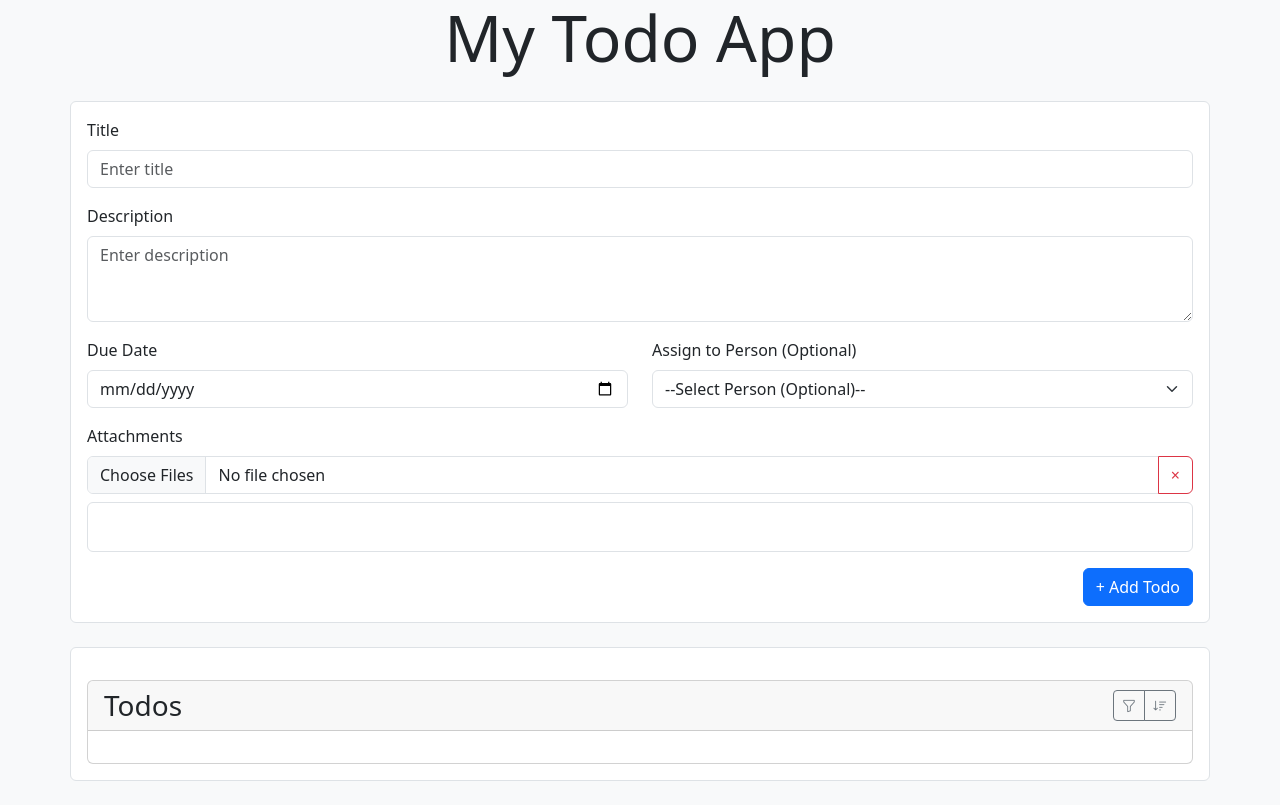
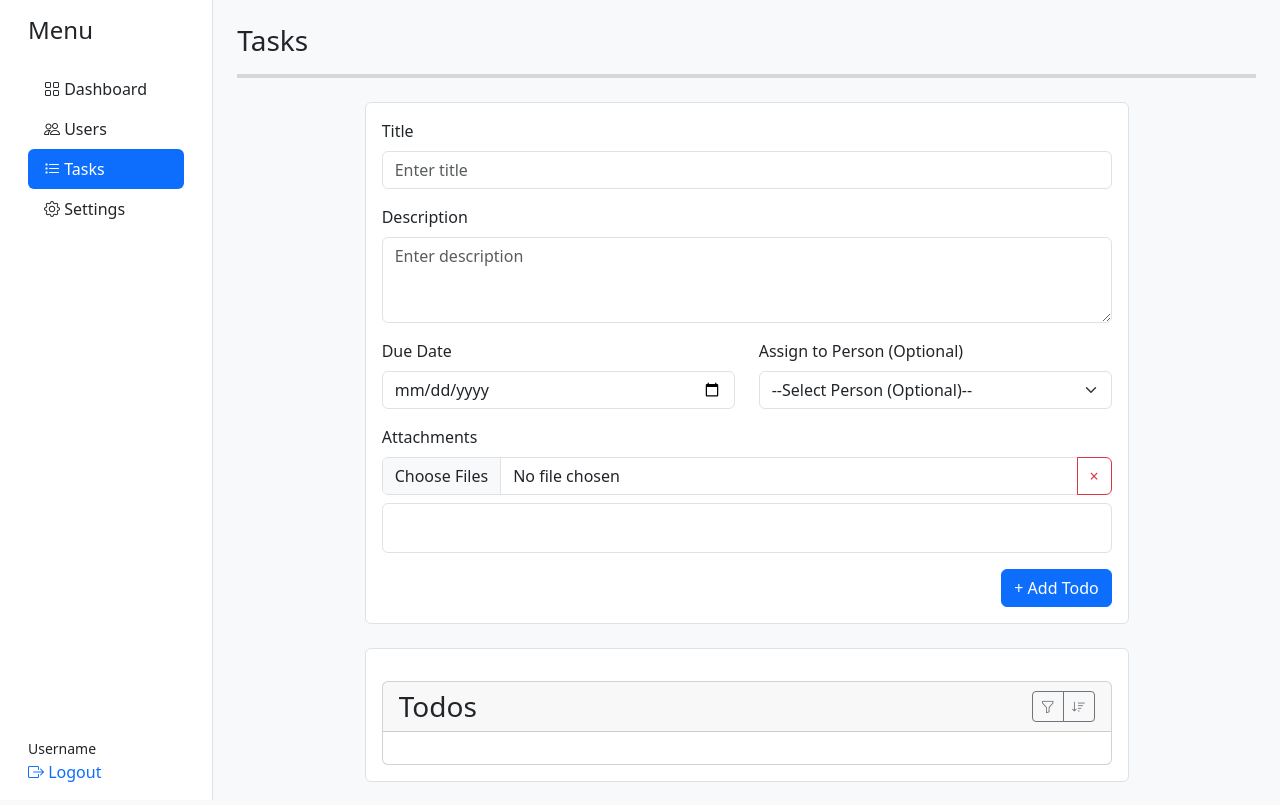
Before and after one commit to addefj/Bootstrap---JavaScript-workshop, a plain HTML site: page index.html in a window 1280 px wide. Drawn offline with nearby package versions, Linux system fonts and the light colour scheme.

Commit message:
added sidebar, and adjusted some container sizes

```diff
--- a/index.html
+++ b/index.html
@@ -19,10 +19,58 @@
     />
     <script src="index.js"></script>
   </head>
+
   <body class="bg-light">
     <div class="container-fluid">
-      <h1 class="text-center display-3">My Todo App</h1>
-      <div class="container bg-white border rounded border p-3 mt-4">
+      <div class="row">
+        <nav
+          class="col-md-2 d-none d-md-block bg-white sidebar border-end vh-100 position-fixed"
+        >
+          <div class="d-flex flex-column h-100 p-3">
+            <!-- Top: Navigation links -->
+            <div class="flex-grow-1 w-100">
+              <h4 class="mb-4">Menu</h4>
+              <ul class="nav nav-pills flex-column mb-auto w-100">
+                <li class="nav-item">
+                  <a href="#" class="nav-link link-dark">
+                    <i class="bi bi-grid"></i> Dashboard
+                  </a>
+                </li>
+                <li>
+                  <a href="#" class="nav-link link-dark">
+                    <i class="bi bi-people"></i> Users
+                  </a>
+                </li>
+                <li>
+                  <a href="#" class="nav-link active">
+                    <i class="bi bi-list-task"></i> Tasks
+                  </a>
+                </li>
+                <li>
+                  <a href="#" class="nav-link link-dark">
+                    <i class="bi bi-gear"></i> Settings
+                  </a>
+                </li>
+              </ul>
+            </div>
+
+            <!-- Bottom: Username and Logout -->
+            <div>
+              <small>Username</small><br />
+              <a href="#" class="text-decoration-none">
+                <i class="bi bi-box-arrow-right"></i> Logout
+              </a>
+            </div>
+          </div>
+        </nav>
+
+        <main class="col-md-9 ms-sm-auto col-lg-10 px-md-4 offset-md-2">
+          <h3 class="text-left mt-4">Tasks</h3>
+          <hr
+            class="mx-auto w-85 border border-secondary border-2 opacity-80"
+          />
+
+          <div class="container w-75 bg-white border rounded p-3 mt-4">
             <form id="form" novalidate>
               <div>
                 <label for="title" class="form-label">Title</label>
@@ -37,7 +85,6 @@
                 <div class="invalid-feedback">Please enter a title.</div>
               </div>
 
-
               <div class="mt-3">
                 <label for="description" class="form-label">Description</label>
                 <textarea
@@ -51,7 +98,6 @@
                 <div class="invalid-feedback">Please enter a description.</div>
               </div>
 
-
               <div class="row mt-3">
                 <div class="col-12 col-md-6 order-1">
                   <label for="date" class="form-label">Due Date</label>
@@ -64,7 +110,6 @@
                   />
                   <div class="invalid-feedback">Please choose a date.</div>
                 </div>
-
 
                 <div class="col-12 col-md-6 mt-3 mt-md-0 order-2">
                   <label for="assignee" class="form-label"
@@ -98,7 +143,10 @@
                   </button>
                 </div>
 
-            <ul class="list-group mt-2 border rounded p-4" id="fileList"></ul>
+                <ul
+                  class="list-group mt-2 border rounded p-4"
+                  id="fileList"
+                ></ul>
               </div>
 
               <div class="mt-3 text-end">
@@ -109,8 +157,7 @@
             </form>
           </div>
 
-
-      <div class="container bg-white border rounded p-3 mt-4">
+          <div class="container w-75 bg-white border rounded p-3 mt-4">
             <div class="card mt-3">
               <div class="card-header">
                 <div class="row align-items-center">
@@ -125,7 +172,10 @@
                       >
                         <i class="bi bi-funnel"></i>
                       </button>
-                  <button class="btn btn-sm btn-outline-secondary" title="Sort">
+                      <button
+                        class="btn btn-sm btn-outline-secondary"
+                        title="Sort"
+                      >
                         <i class="bi bi-sort-down"></i>
                       </button>
                     </div>
@@ -133,66 +183,11 @@
                 </div>
               </div>
 
-          <div id="card-body" class="card-body">
-
-          <!-- //Example todo//
-            <div class="border rounded p-2">
-              <div class="row align-items-center">
-                <div class="col-md-6">
-                  <h5 class="card-title mb-0">Example Todo</h5>
-                </div>
-                <div class="col-md-6 text-end">
-                  <div class="d-inline-block me-3 text-muted">
-                    <small>Created: 2025-07-01</small>
-                  </div>
-                  <div class="btn-group">
-                    <button
-                      class="btn btn-sm btn-outline-secondary"
-                      title="Mark as done"
-                    >
-                      <i class="bi bi-check-circle"></i>
-                    </button>
-                    <button
-                      class="btn btn-sm btn-outline-secondary"
-                      title="Edit"
-                    >
-                      <i class="bi bi-pencil"></i>
-                    </button>
-                    <button
-                      class="deleter-btn btn-sm btn-outline-secondary"
-                      title="Delete"
-                    >
-                      <i class="bi bi-trash"></i>
-                    </button>
+              <div id="card-body" class="card-body"></div>
             </div>
           </div>
-              </div>
-
-              <p class="card-text mb-1">Description goes here</p>
-
-              <div class="row gx-2 gy-0">
-                <div class="col-12 col-sm-auto">
-                  <small class="text-muted">
-                    <i class="bi bi-calendar-event"></i> Due: 2025-07-10
-                  </small>
-                </div>
-                <div class="col-12 col-sm-auto">
-                  <span class="badge bg-info text-dark">John Doe</span>
-                </div>
-                <div class="col-12 col-sm-auto">
-                  <span class="badge bg-secondary">2 attachments</span>
+        </main>
       </div>
     </div>
-            </div>
-          </div>
-          -->
-
-        </div>
-      </div>
-    </div>
-
-
-
-    <br />
   </body>
 </html>
--- a/index.js
+++ b/index.js
@@ -133,7 +133,10 @@ document.addEventListener("DOMContentLoaded", () => {
       markBtn.classList.toggle("bg-success");
     markBtn.classList.toggle("text-white");
 
+
   }
+
+
 });
 
 });
```
Lines whose indentation alone changed are shown as unchanged.
